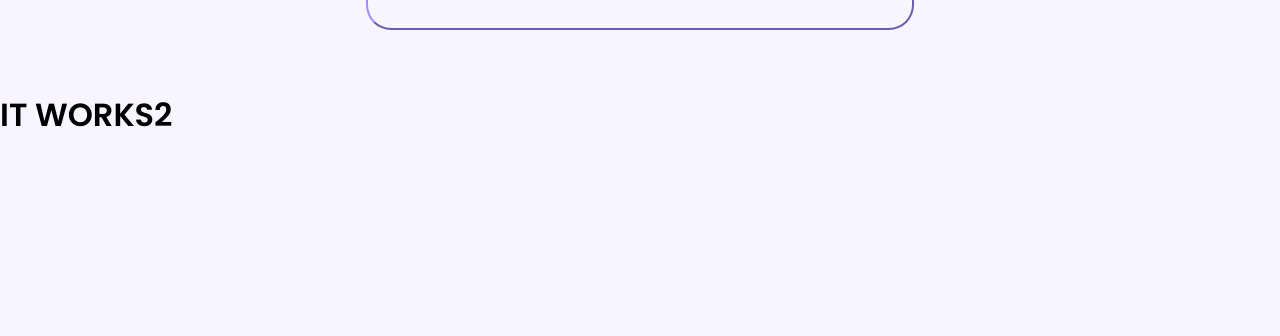
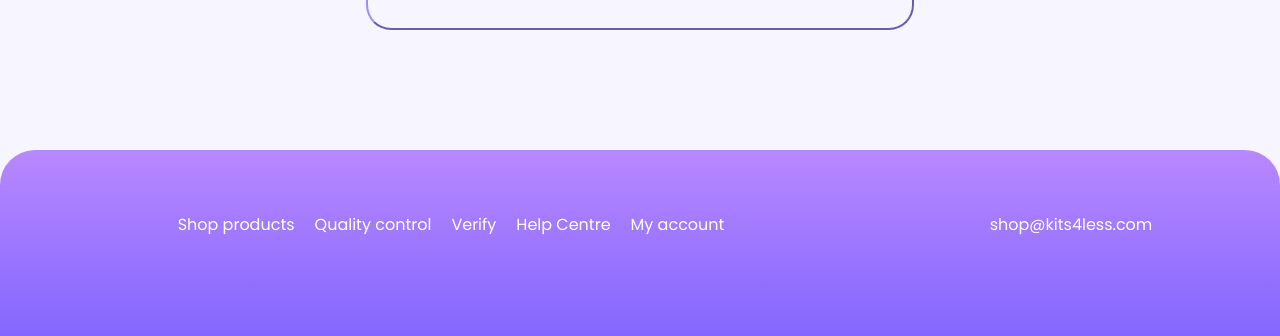
Before and after one commit to ivanyordanovgt/steroid-website, a React (Create React App) app in the folder steroid/: page /register in a window 1280 px wide. Shown: the part 610-946 px from the top of the page. Before the commit the page ends 800 px from the top, so only its background shows below. Built offline with nearby package versions, Linux system fonts and the light colour scheme.

Commit message:
footer added

```diff
--- a/steroid/src/components/Common/Footer.jsx
+++ b/steroid/src/components/Common/Footer.jsx
@@ -3,7 +3,19 @@ import "./common.css";
 export const Footer = () => {
     return(
         <footer className="footer-container">
-            <h1>IT WORKS2</h1>
+            <nav>
+                <div className='nav-holder'>
+                    <ul className="nav">
+                        <li><a href='/products'>Shop products</a></li>
+                        <li><a href='#'>Quality control</a></li>
+                        <li><a href='#'>Verify</a></li>
+                        <li><a href='#'>Help Centre</a></li>
+                        <li><a href='/my-account'>My account</a></li>
+                    </ul>
+                </div>
+                <span className="email-span"><a href="#">shop@kits4less.com</a></span>
+            </nav>
+             <span id="copyright-span">Copyright © Kits4Less.</span>
         </footer>
         )
 }
--- a/steroid/src/components/Common/common.css
+++ b/steroid/src/components/Common/common.css
@@ -1,5 +1,53 @@
 .footer-container{
     display: flex;
-    width: 100%;
-    height: 10vh;
+    flex-direction: column;
+    justify-content: space-around;
+    width:100%;
+    height: 30vh;
+    margin-top: 10vh;
+    background: linear-gradient(180deg, #B888FF, #745DFE);;
+    border-top-right-radius: 35px;
+    border-top-left-radius: 35px;
+    color: white;
 }
+
+.footer-container nav{
+    display: flex;
+    flex-direction: row;
+    justify-content: space-around;
+    align-items: center;
+}
+
+.footer-container nav .email-span a{
+    text-decoration: none;
+    color: white;
+}
+
+.footer-container nav .email-span a:hover{
+    color: #e0cbff;;
+}
+
+.footer-container nav .nav-holder ul{
+    display: flex;
+    flex-direction: row;
+}
+
+.footer-container nav .nav-holder ul li{
+    padding: 10px;
+    list-style: none;
+}
+
+.footer-container nav .nav-holder ul li a{
+    text-decoration: none;
+    color: white;
+}
+
+.footer-container nav .nav-holder ul li a:hover{
+    color: #e0cbff;
+}
+
+#copyright-span{
+    color: rgb(238, 199, 255);
+    padding-left: 15em;
+    font-size: small;
+}
```
